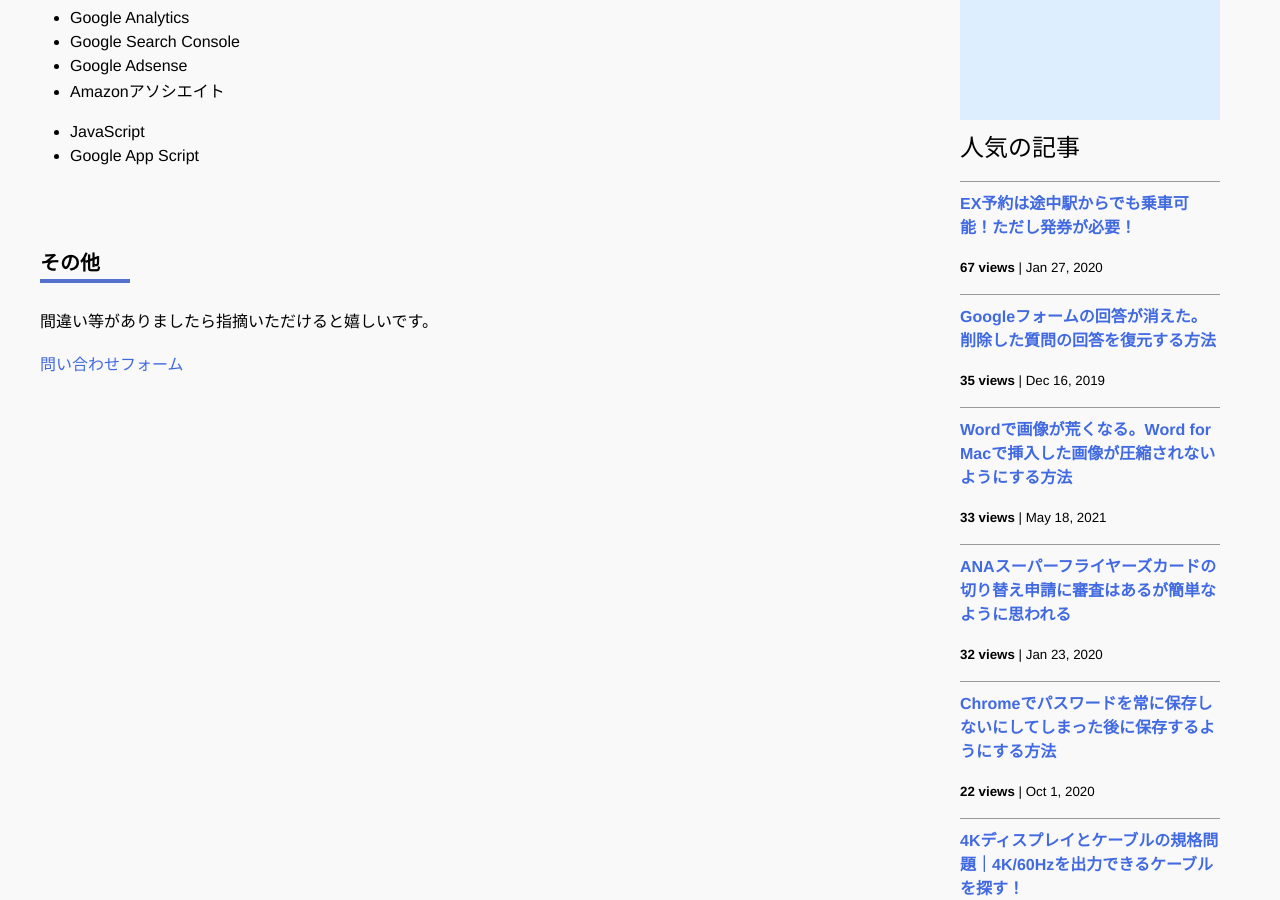
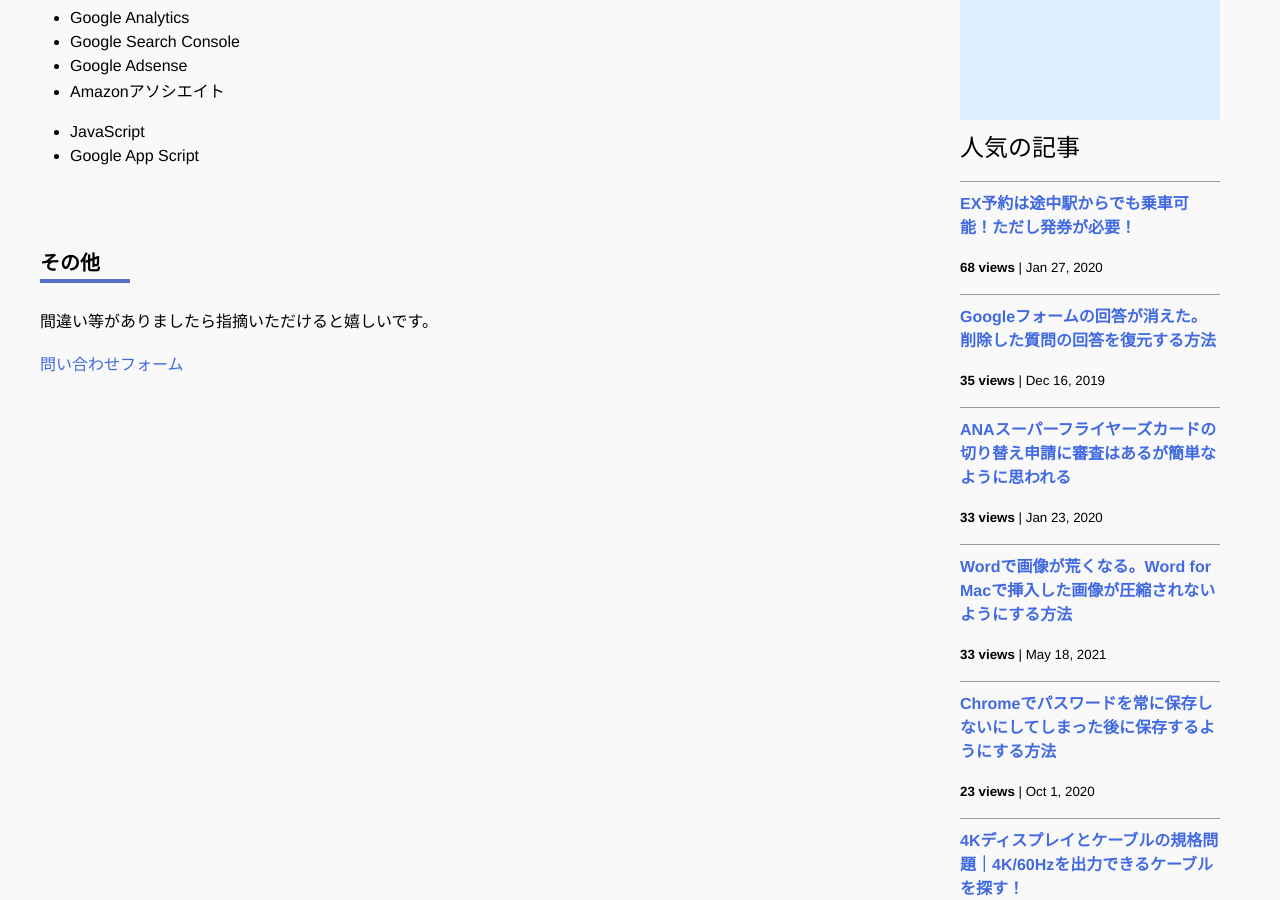
Before and after one commit to iwanaminami/shoyaiwaname, a Jekyll site: the page built from about.markdown, in a window 1280 px wide and 900 px high, scrolled down 693 px. Built offline with Jekyll 4.4.1, drawn with Linux system fonts in a browser that asks for light colours; nearby versions of some CDN libraries; comment, search, counter and statistics services are not loaded.

Commit message:
chore(ga): update _data/popularposts.yml 20260528-0452

```diff
--- a/_data/popularposts.yml
+++ b/_data/popularposts.yml
@@ -1,13 +1,13 @@
 side:
-  - view: 67
+  - view: 68
     url: "/2020/01/27/ex-rideontheway.html"
   - view: 35
     url: "/2019/12/16/restore-googleform.html"
   - view: 33
+    url: "/2020/01/23/sfc-judge.html"
+  - view: 33
     url: "/2021/05/18/image-compression-word.html"
-  - view: 32
-    url: "/2020/01/23/sfc-judge.html"
-  - view: 22
+  - view: 23
     url: "/2020/10/01/googlepassword.html"
   - view: 10
     url: "/"
```
